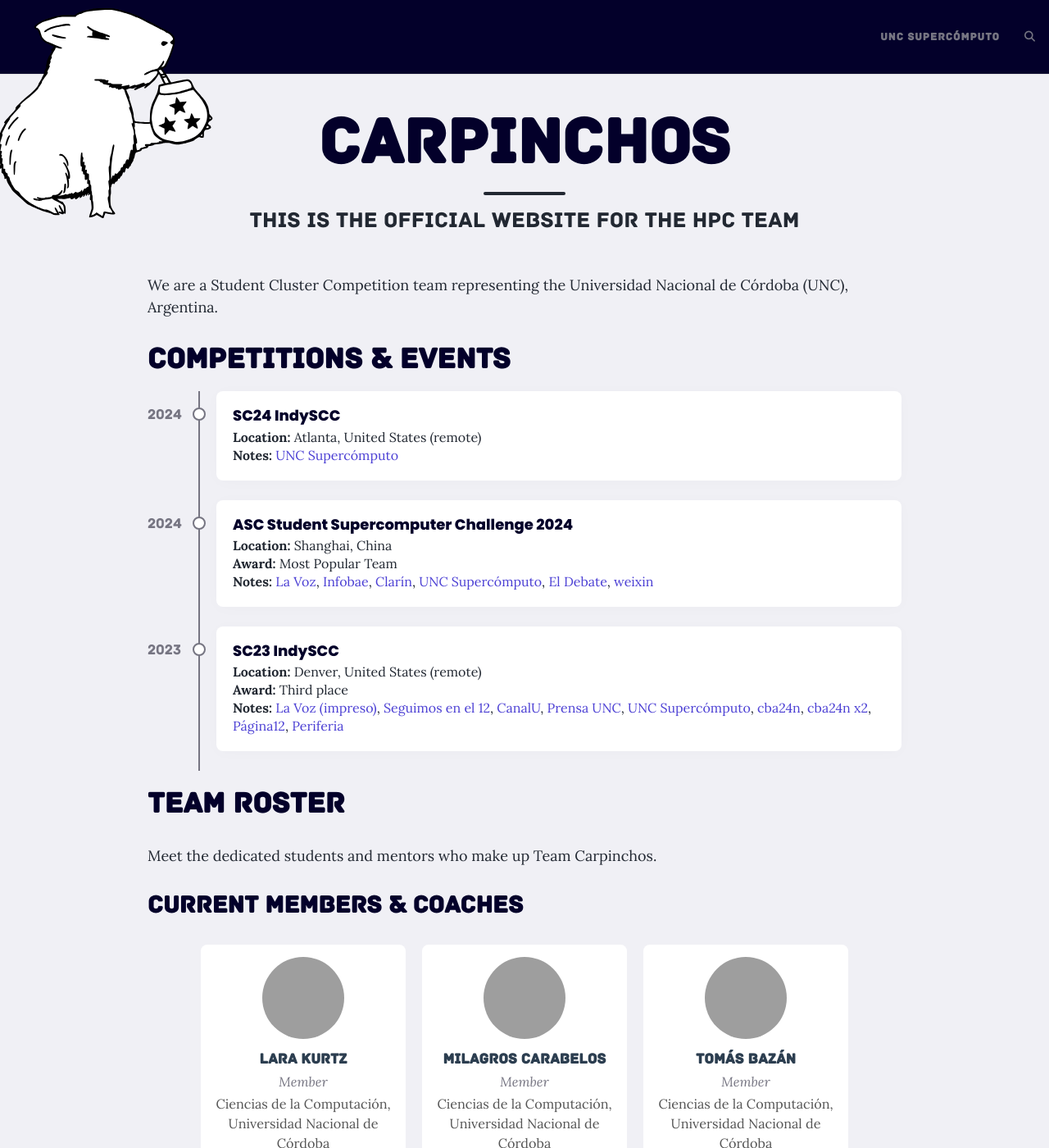
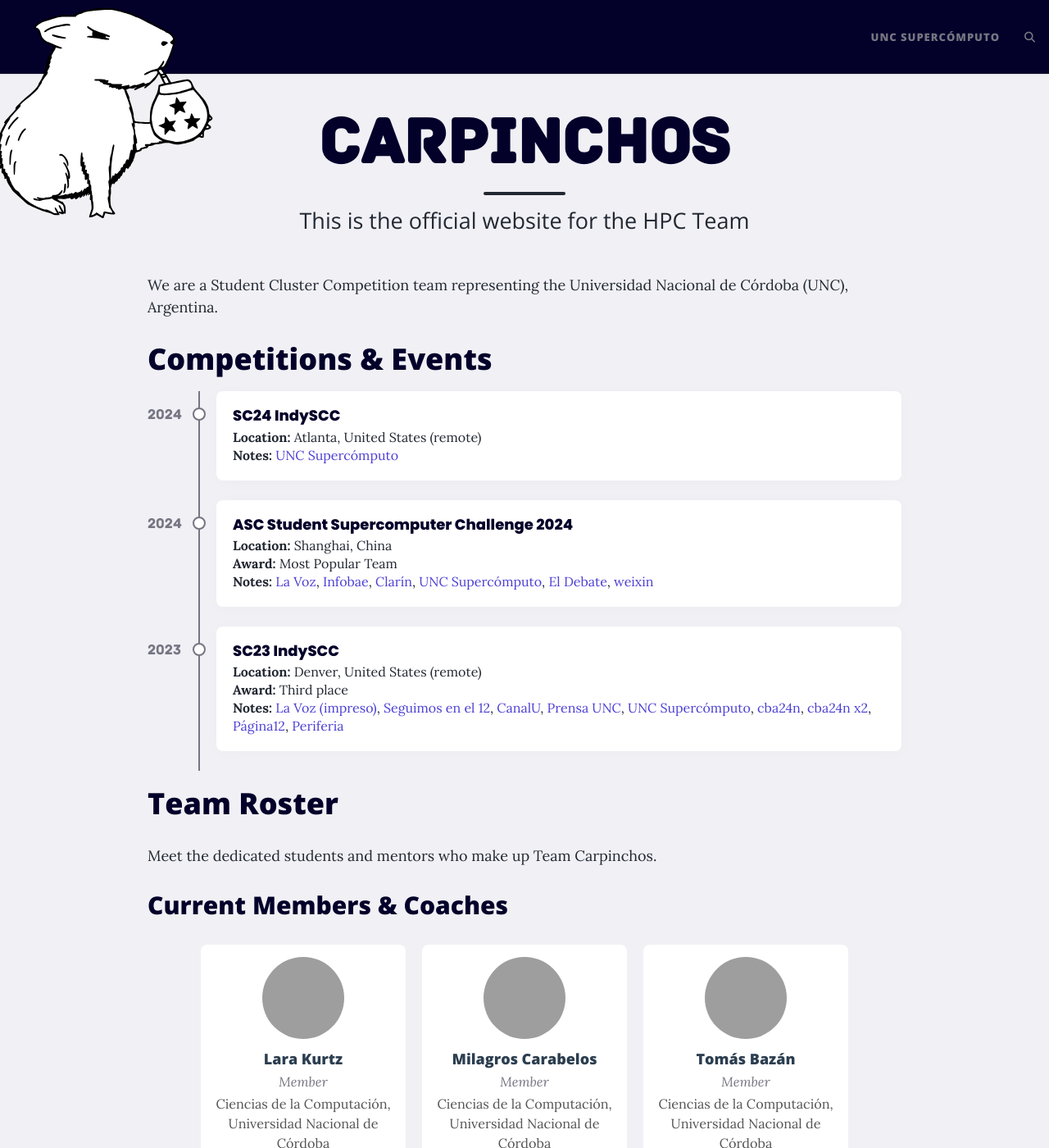
Before and after one commit to CarpinchosTeam/CarpinchosTeam.github.io, a Jekyll site: the page built from index.md, in a window 1280 px wide and 1400 px high, cut to the strip 0-1400 px from the top of the window. Shown: the whole strip at 82% size. Built offline with Jekyll 4.4.1, drawn with Linux system fonts in a browser that asks for light colours; comment, search, counter and statistics services are not loaded; grey boxes are pictures that could not be loaded.

Commit message:
Usar la font Archive solamente para la marca Carpinchos (?

```diff
--- a/assets/css/custom.css
+++ b/assets/css/custom.css
@@ -1,7 +1,7 @@
 :root {
   /* common CSS variables */
   --body-font: 'Lora', 'Times New Roman', serif;
-  --header-font: 'Archive', 'Helvetica Neue', Helvetica, Arial, sans-serif;
+  /* --header-font: 'Poppins', 'Helvetica Neue', Helvetica, Arial, sans-serif; */
 
   --primary: #4c40d4;
   --primary-dark: #767582;
@@ -31,3 +31,8 @@
 h1, h2, h3, h4, h6 {
   color: #03002a;
 }
+
+.page-heading > h1 {
+  font-family: 'Archive';
+  text-transform: uppercase;
+}
--- a/index.md
+++ b/index.md
@@ -1,6 +1,6 @@
 ---
 layout: home
-title: CARPINCHOS
+title: Carpinchos
 subtitle: This is the official website for the HPC Team
 ---
 
```
Also changed, not shown: _posts/2020-02-28-sample-markdown.md (+6 -1 lines).
